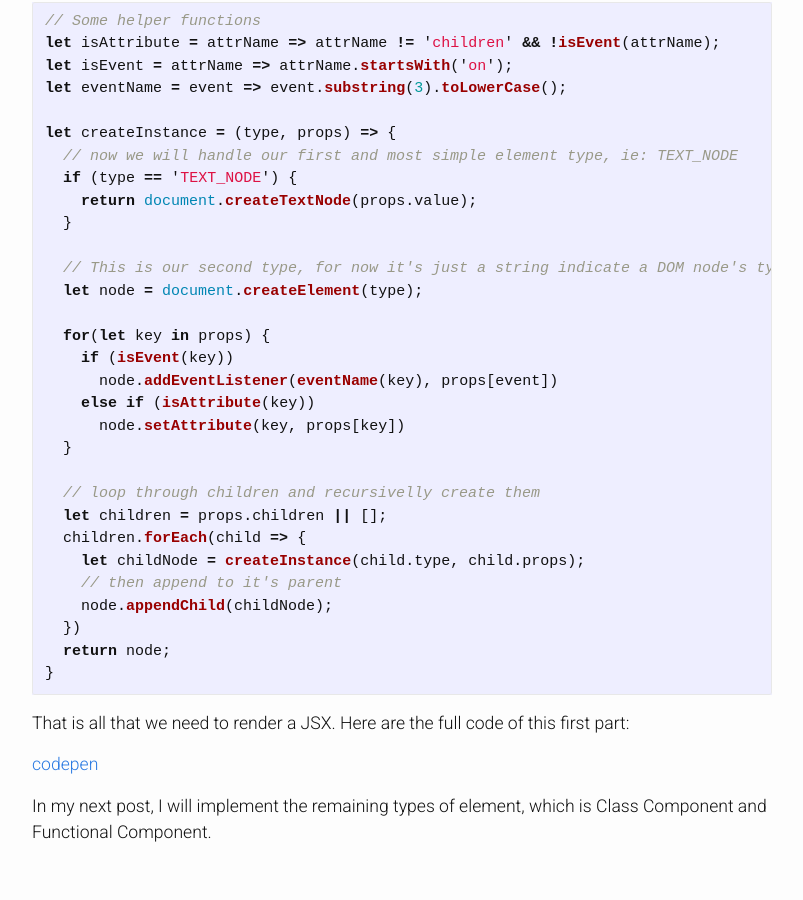
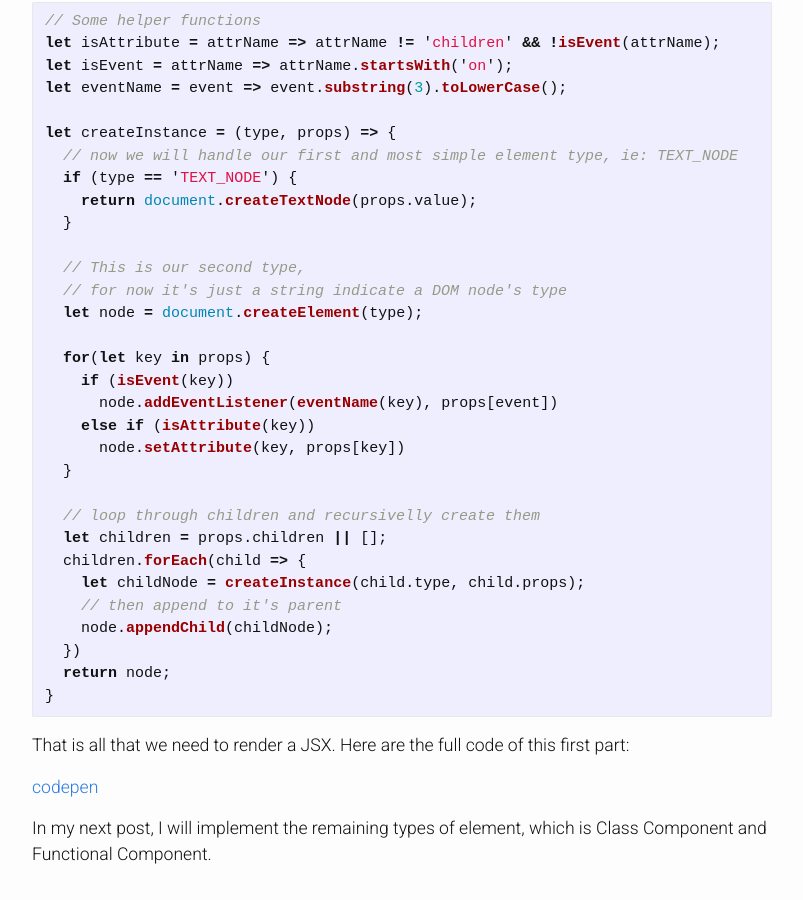
Before and after one commit to zinh/zinh.github.io, a Jekyll site: the page built from _posts/2020-03-25-build-a-react-part-01-dom-creation.markdown, in a window 1280 px wide and 900 px high, scrolled down 3393 px. Shown: the whole window, without its empty margins (238-1041 px from the left). Built offline with Jekyll 4.4.1, drawn with Linux system fonts in a browser that asks for light colours.

Commit message:
Fix line

```diff
--- a/_posts/2020-03-25-build-a-react-part-01-dom-creation.markdown
+++ b/_posts/2020-03-25-build-a-react-part-01-dom-creation.markdown
@@ -155,7 +155,8 @@ let createInstance = (type, props) => {
     return document.createTextNode(props.value);
   }
 
-  // This is our second type, for now it's just a string indicate a DOM node's type
+  // This is our second type,
+  // for now it's just a string indicate a DOM node's type
   let node = document.createElement(type);
 
   for(let key in props) {
```
